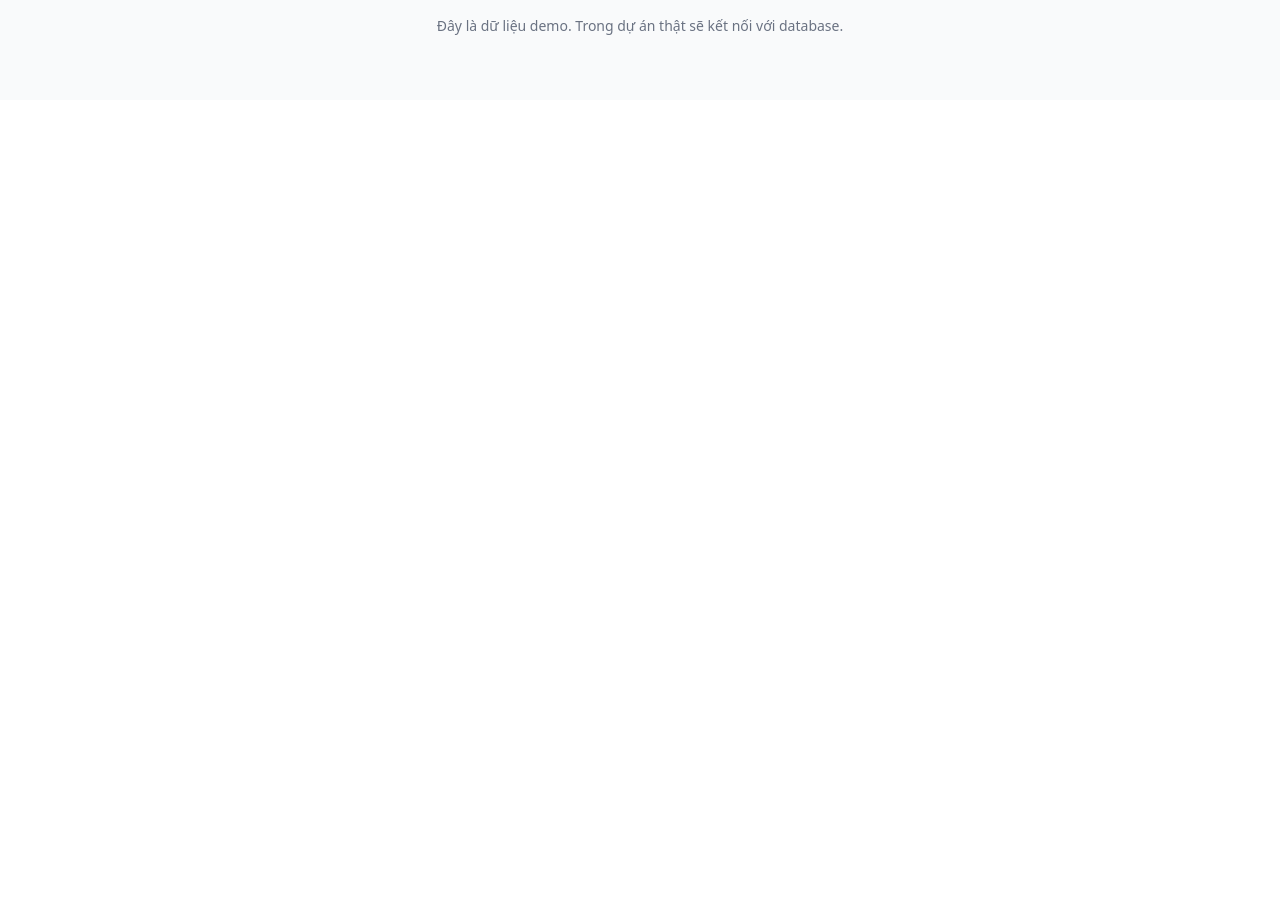
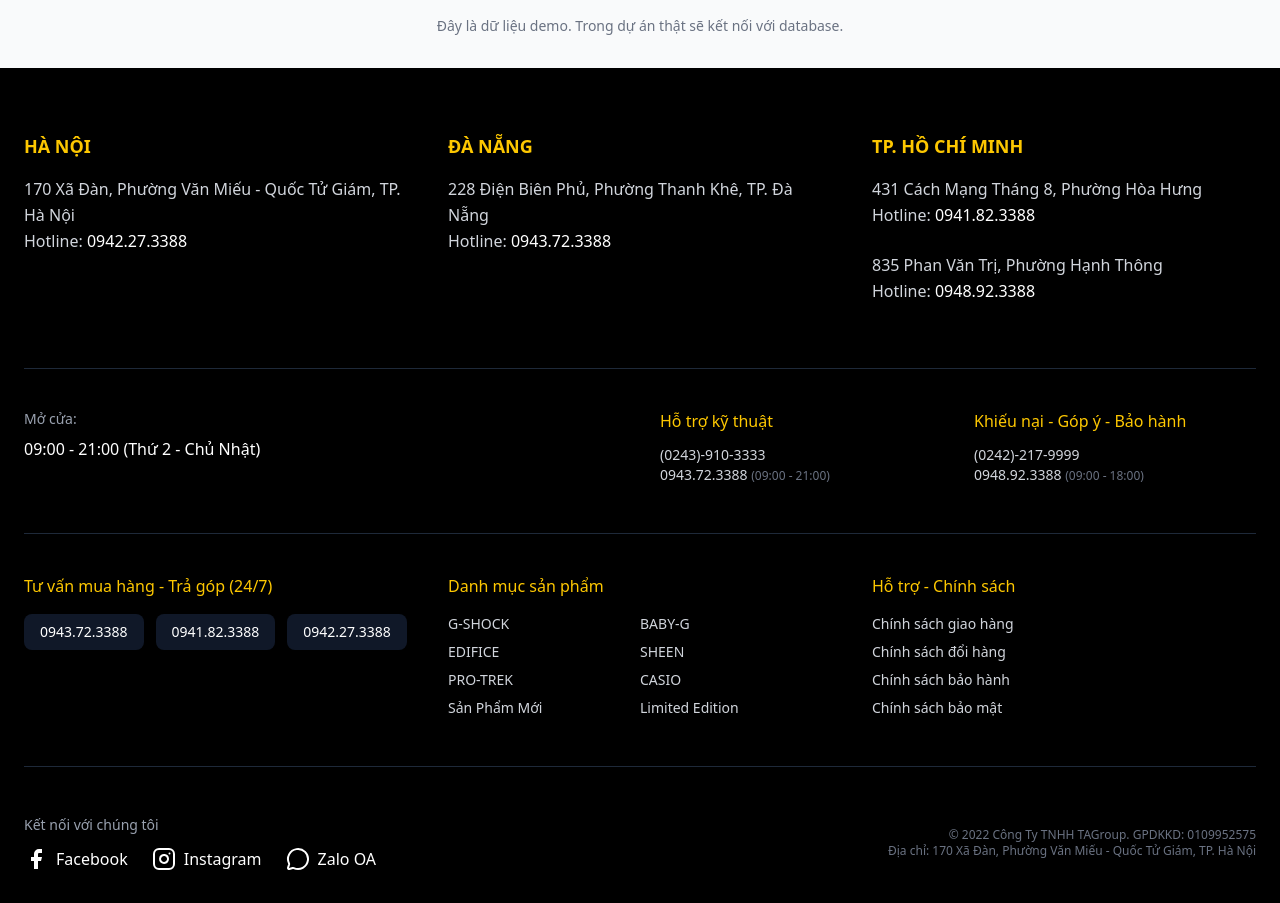
Before and after one commit to Dadiz05/casio-vn, a React (Vite) app: page /admin/users in a window 1280 px wide. Shown: the part 700-1603 px from the top of the page. Before the commit the page ends 800 px from the top, so only its background shows below. Built offline with nearby package versions, Linux system fonts and the light colour scheme.

Commit message:
Cập nhật Footer và giao diện website

```diff
--- a/src/App.jsx
+++ b/src/App.jsx
@@ -1,5 +1,7 @@
 import { Routes, Route } from "react-router-dom";
 import Navbar from "./components/Navbar.jsx";
+import Footer from "./components/Footer.jsx"; // ← Đã thêm
+
 import Home from "./pages/Home.jsx";
 import Shop from "./pages/Shop.jsx";
 import ProductDetail from "./pages/ProductDetail.jsx";
@@ -16,10 +18,10 @@ import AdminUsers from "./pages/admin/Users.jsx";
 
 function App() {
   return (
-    <div className="min-h-screen bg-gray-50">
+    <div className="min-h-screen bg-gray-50 flex flex-col">
       <Navbar />
 
-      <main className="pt-16">
+      <main className="flex-1 pt-16">
         <Routes>
           {/* Public Routes */}
           <Route path="/" element={<Home />} />
@@ -37,6 +39,9 @@ function App() {
           <Route path="/admin/users" element={<AdminUsers />} />
         </Routes>
       </main>
+
+      {/* Footer - Luôn hiển thị ở dưới cùng */}
+      <Footer />
     </div>
   );
 }
--- /dev/null
+++ b/src/components/Footer.jsx
@@ -0,0 +1,228 @@
+import { Link } from "react-router-dom";
+import { MessageCircle } from "lucide-react";
+
+export default function Footer() {
+  return (
+    <footer className="bg-black text-white pt-16 pb-8">
+      <div className="max-w-7xl mx-auto px-6">
+        {/* Showroom Information */}
+        <div className="grid grid-cols-1 md:grid-cols-2 lg:grid-cols-3 gap-10 mb-16">
+          <div>
+            <h3 className="text-yellow-400 font-semibold text-lg mb-4">
+              HÀ NỘI
+            </h3>
+            <p className="text-gray-300 leading-relaxed">
+              170 Xã Đàn, Phường Văn Miếu - Quốc Tử Giám, TP. Hà Nội
+              <br />
+              Hotline: <span className="text-white">0942.27.3388</span>
+            </p>
+          </div>
+
+          <div>
+            <h3 className="text-yellow-400 font-semibold text-lg mb-4">
+              ĐÀ NẴNG
+            </h3>
+            <p className="text-gray-300 leading-relaxed">
+              228 Điện Biên Phủ, Phường Thanh Khê, TP. Đà Nẵng
+              <br />
+              Hotline: <span className="text-white">0943.72.3388</span>
+            </p>
+          </div>
+
+          <div>
+            <h3 className="text-yellow-400 font-semibold text-lg mb-4">
+              TP. HỒ CHÍ MINH
+            </h3>
+            <p className="text-gray-300 leading-relaxed mb-6">
+              431 Cách Mạng Tháng 8, Phường Hòa Hưng
+              <br />
+              Hotline: <span className="text-white">0941.82.3388</span>
+            </p>
+            <p className="text-gray-300 leading-relaxed">
+              835 Phan Văn Trị, Phường Hạnh Thông
+              <br />
+              Hotline: <span className="text-white">0948.92.3388</span>
+            </p>
+          </div>
+        </div>
+
+        {/* Opening hours & Support */}
+        <div className="border-t border-gray-800 pt-10 pb-12 grid grid-cols-1 md:grid-cols-2 gap-10">
+          <div>
+            <p className="text-gray-400 text-sm mb-2">Mở cửa:</p>
+            <p className="text-white">09:00 - 21:00 (Thứ 2 - Chủ Nhật)</p>
+          </div>
+
+          <div className="grid grid-cols-1 sm:grid-cols-2 gap-8">
+            <div>
+              <p className="text-yellow-400 font-medium mb-3">
+                Hỗ trợ kỹ thuật
+              </p>
+              <p className="text-gray-300 text-sm">
+                (0243)-910-3333
+                <br />
+                0943.72.3388{" "}
+                <span className="text-xs text-gray-500">(09:00 - 21:00)</span>
+              </p>
+            </div>
+            <div>
+              <p className="text-yellow-400 font-medium mb-3">
+                Khiếu nại - Góp ý - Bảo hành
+              </p>
+              <p className="text-gray-300 text-sm">
+                (0242)-217-9999
+                <br />
+                0948.92.3388{" "}
+                <span className="text-xs text-gray-500">(09:00 - 18:00)</span>
+              </p>
+            </div>
+          </div>
+        </div>
+
+        {/* Tư vấn & Danh mục */}
+        <div className="border-t border-gray-800 pt-10 grid grid-cols-1 md:grid-cols-3 gap-10">
+          <div>
+            <p className="text-yellow-400 font-medium mb-4">
+              Tư vấn mua hàng - Trả góp (24/7)
+            </p>
+            <div className="flex flex-wrap gap-3">
+              <span className="bg-gray-900 px-4 py-2 rounded-lg text-sm text-white">
+                0943.72.3388
+              </span>
+              <span className="bg-gray-900 px-4 py-2 rounded-lg text-sm text-white">
+                0941.82.3388
+              </span>
+              <span className="bg-gray-900 px-4 py-2 rounded-lg text-sm text-white">
+                0942.27.3388
+              </span>
+            </div>
+          </div>
+
+          <div>
+            <p className="text-yellow-400 font-medium mb-4">
+              Danh mục sản phẩm
+            </p>
+            <div className="grid grid-cols-2 gap-y-2 text-sm text-gray-300">
+              <Link
+                to="/shop?category=G-Shock"
+                className="hover:text-yellow-400"
+              >
+                G-SHOCK
+              </Link>
+              <Link
+                to="/shop?category=Baby-G"
+                className="hover:text-yellow-400"
+              >
+                BABY-G
+              </Link>
+              <Link
+                to="/shop?category=Edifice"
+                className="hover:text-yellow-400"
+              >
+                EDIFICE
+              </Link>
+              <Link to="#" className="hover:text-yellow-400">
+                SHEEN
+              </Link>
+              <Link to="#" className="hover:text-yellow-400">
+                PRO-TREK
+              </Link>
+              <Link to="/shop" className="hover:text-yellow-400">
+                CASIO
+              </Link>
+              <Link to="#" className="hover:text-yellow-400">
+                Sản Phẩm Mới
+              </Link>
+              <Link to="#" className="hover:text-yellow-400">
+                Limited Edition
+              </Link>
+            </div>
+          </div>
+
+          <div>
+            <p className="text-yellow-400 font-medium mb-4">
+              Hỗ trợ - Chính sách
+            </p>
+            <div className="grid grid-cols-1 gap-y-2 text-sm text-gray-300">
+              <Link to="#" className="hover:text-yellow-400">
+                Chính sách giao hàng
+              </Link>
+              <Link to="#" className="hover:text-yellow-400">
+                Chính sách đổi hàng
+              </Link>
+              <Link to="#" className="hover:text-yellow-400">
+                Chính sách bảo hành
+              </Link>
+              <Link to="#" className="hover:text-yellow-400">
+                Chính sách bảo mật
+              </Link>
+            </div>
+          </div>
+        </div>
+
+        {/* Social & Copyright */}
+        <div className="border-t border-gray-800 pt-12 mt-12 flex flex-col md:flex-row justify-between items-center gap-8">
+          <div>
+            <p className="text-gray-400 text-sm mb-3">Kết nối với chúng tôi</p>
+            <div className="flex items-center gap-6">
+              {/* Facebook */}
+              <a
+                href="#"
+                className="flex items-center gap-2 hover:text-yellow-400 transition"
+              >
+                <svg
+                  xmlns="http://www.w3.org/2000/svg"
+                  width="24"
+                  height="24"
+                  viewBox="0 0 24 24"
+                  fill="currentColor"
+                >
+                  <path d="M18 2h-3a5 5 0 0 0-5 5v3H7v4h3v8h4v-8h3l1-4h-4V7a1 1 0 0 1 1-1h3z" />
+                </svg>
+                <span>Facebook</span>
+              </a>
+
+              {/* Instagram */}
+              <a
+                href="#"
+                className="flex items-center gap-2 hover:text-yellow-400 transition"
+              >
+                <svg
+                  xmlns="http://www.w3.org/2000/svg"
+                  width="24"
+                  height="24"
+                  viewBox="0 0 24 24"
+                  fill="none"
+                  stroke="currentColor"
+                  strokeWidth="2"
+                  strokeLinecap="round"
+                  strokeLinejoin="round"
+                >
+                  <rect x="2" y="2" width="20" height="20" rx="5" ry="5"></rect>
+                  <path d="M16 11.37A4 4 0 1 1 12.63 8 4 4 0 0 1 16 11.37z"></path>
+                  <line x1="17.5" y1="6.5" x2="17.51" y2="6.5"></line>
+                </svg>
+                <span>Instagram</span>
+              </a>
+
+              {/* Zalo */}
+              <a
+                href="#"
+                className="flex items-center gap-2 hover:text-yellow-400 transition"
+              >
+                <MessageCircle size={24} />
+                <span>Zalo OA</span>
+              </a>
+            </div>
+          </div>
+
+          <div className="text-center md:text-right text-xs text-gray-500">
+            © 2022 Công Ty TNHH TAGroup. GPDKKD: 0109952575
+            <br />
+            Địa chỉ: 170 Xã Đàn, Phường Văn Miếu - Quốc Tử Giám, TP. Hà Nội
+          </div>
+        </div>
+      </div>
+    </footer>
+  );
+}
```
